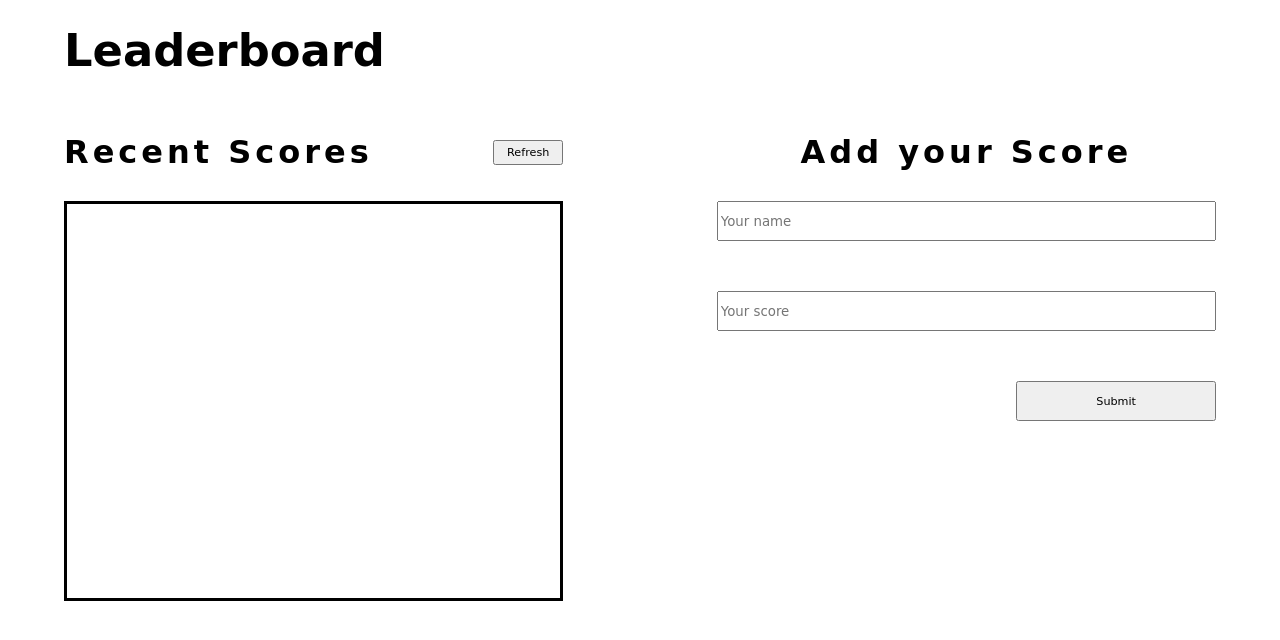
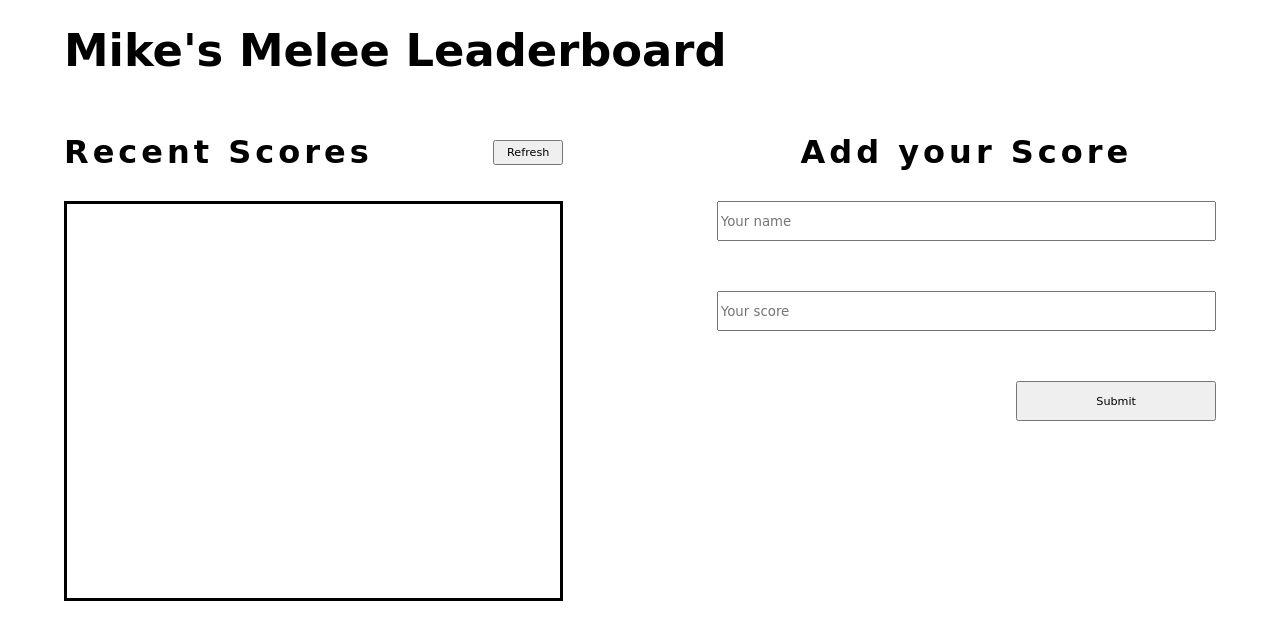
Before and after one commit to rmrmrmr/Leaderboard, a website built with webpack: page src/index.html in a window 1280 px wide. Built offline with nearby package versions, Linux system fonts and the light colour scheme; a web font is replaced by a local one.

Commit message:
Modify Game Name to index.html

```diff
--- a/src/index.html
+++ b/src/index.html
@@ -8,7 +8,7 @@
 </head>
 <body>
   <header id="header">
-    <h1 class="title" id="leaderboardTitle">Leaderboard</h1>
+    <h1 class="title" id="leaderboardTitle">Mike's Melee Leaderboard</h1>
   </header>
   <section id="recentScores">
     <h2 class="title sectionTitle">Recent Scores</h2>
```
